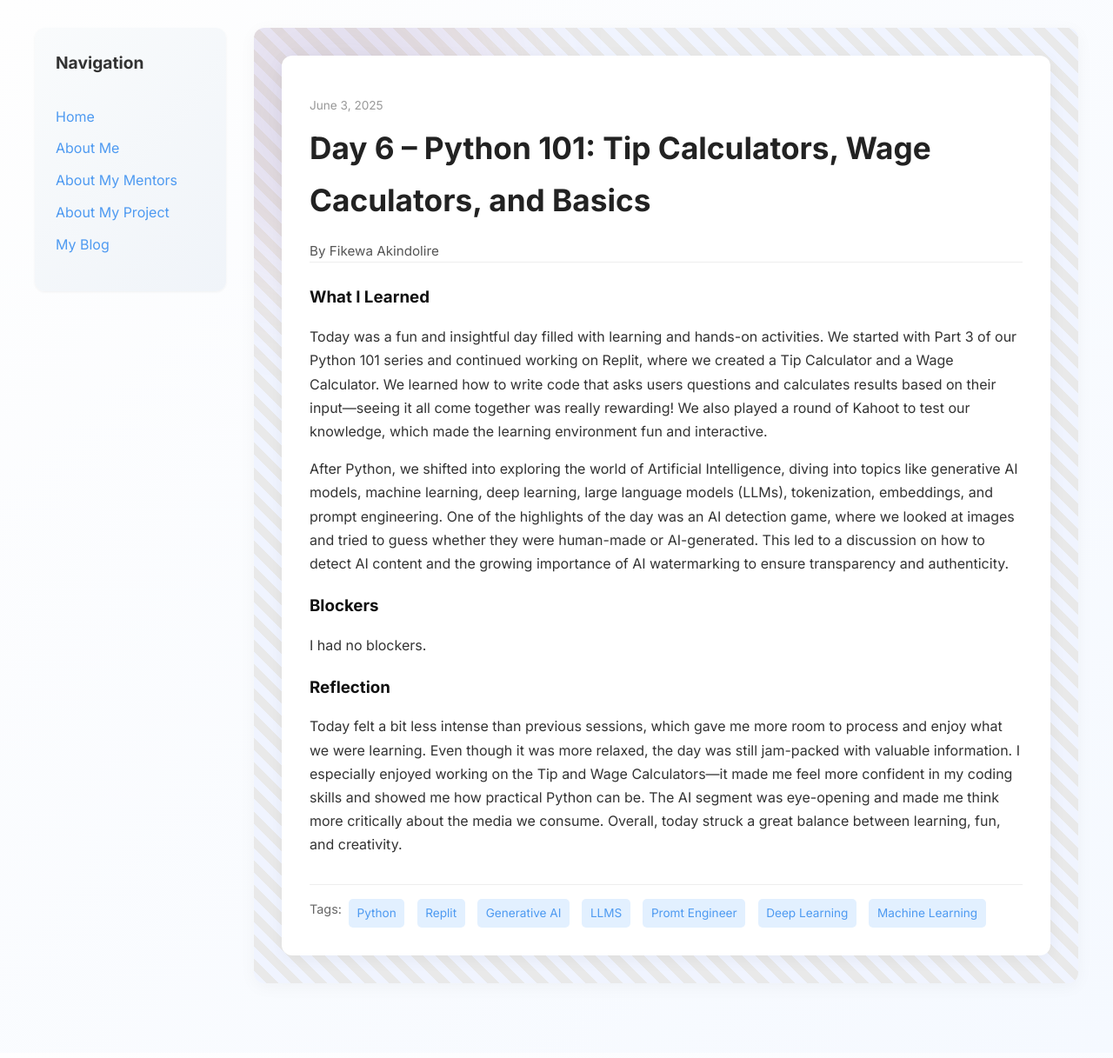
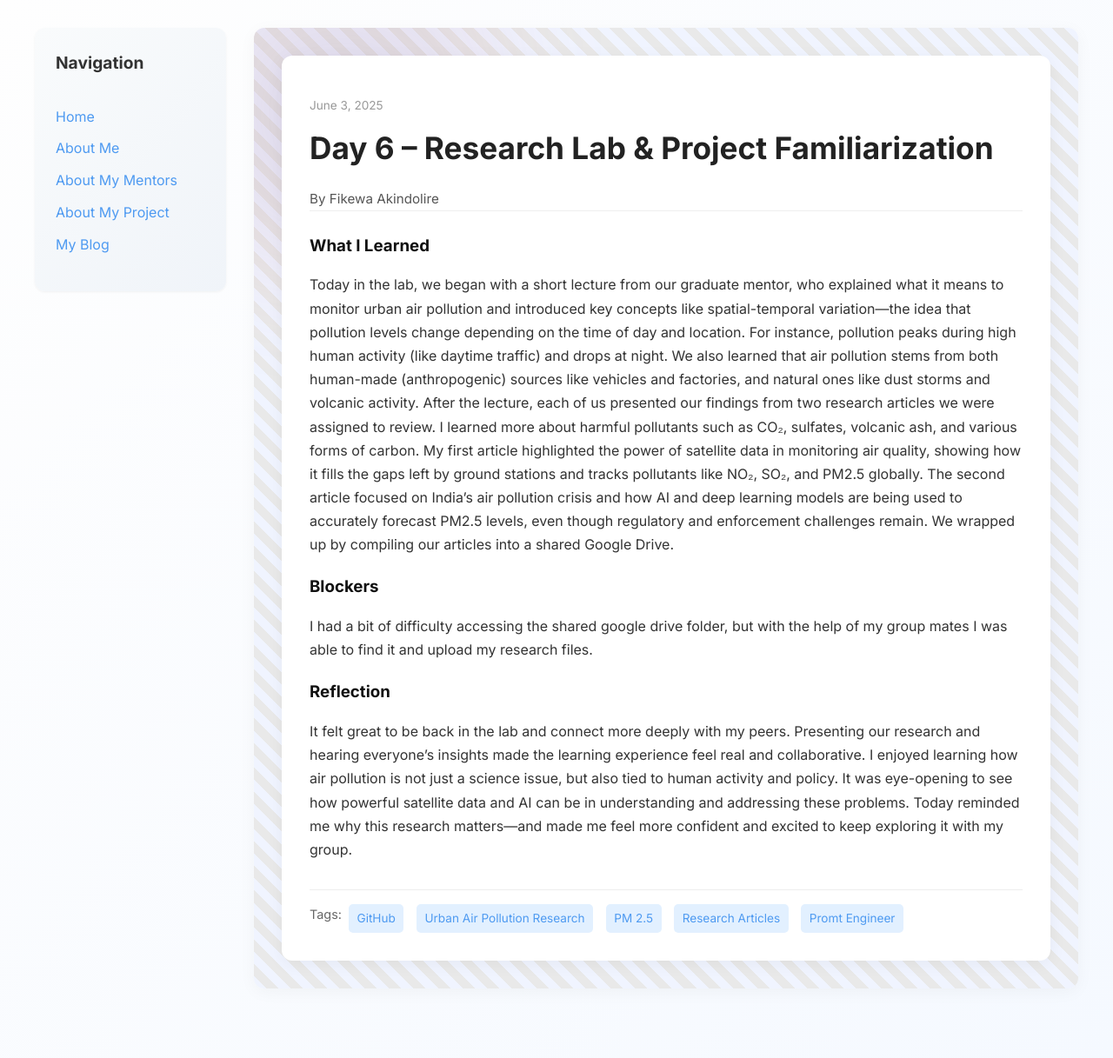
Before and after one commit to Fikewa-Akindolire/Fikewa-Akindolire.github.io, a Jekyll site: the page built from _posts/2025-06-03-day-6.md, in a window 1280 px wide. Shown: the whole page at 87% size. Built offline with Jekyll 4.4.1, drawn with Linux system fonts in a browser that asks for light colours.

Commit message:
Update 2025-06-03-day-6.md

```diff
--- a/_posts/2025-06-03-day-6.md
+++ b/_posts/2025-06-03-day-6.md
@@ -1,29 +1,19 @@
 ---
 layout: post
-title: "Day 6 – Python 101: Tip Calculators, Wage Caculators, and Basics"
+title: "Day 6 – Research Lab & Project Familiarization"
 date: 2025-06-03
 author: Fikewa Akindolire
-permalink: /day4.html
-tags: ["Python" , "Replit" , "Generative AI" , "LLMS" , "Promt Engineer" , "Deep Learning" , "Machine Learning"]
+permalink: /day6.html
+tags: ["GitHub" , "Urban Air Pollution Research" , "PM 2.5" , "Research Articles" , "Promt Engineer"]
 
 what_i_learned: |
-    Today was a fun and insightful day filled with learning and hands-on activities. We started with Part 3 of our Python 101 series and continued
-    working on Replit, where we created a Tip Calculator and a Wage Calculator. We learned how to write code that asks users questions and calculates
-    results based on their input—seeing it all come together was really rewarding! We also played a round of Kahoot to test our knowledge, which
-    made the learning environment fun and interactive.
-
-    After Python, we shifted into exploring the world of Artificial Intelligence, diving into topics like generative AI models, machine learning,
-    deep learning, large language models (LLMs), tokenization, embeddings, and prompt engineering. One of the highlights of the day was an AI
-    detection game, where we looked at images and tried to guess whether they were human-made or AI-generated. This led to a discussion on how to detect
-    AI content and the growing importance of AI watermarking to ensure transparency and authenticity.
+    Today in the lab, we began with a short lecture from our graduate mentor, who explained what it means to monitor urban air pollution and
+    introduced key concepts like spatial-temporal variation—the idea that pollution levels change depending on the time of day and location. For         instance, pollution peaks during high human activity (like daytime traffic) and drops at night. We also learned that air pollution stems from both     human-made (anthropogenic) sources like vehicles and factories, and natural ones like dust storms and volcanic activity. After the lecture, each     of us presented our findings from two research articles we were assigned to review. I learned more about harmful pollutants such as CO₂, sulfates,     volcanic ash, and various forms of carbon. My first article highlighted the power of satellite data in monitoring air quality, showing how it         fills the gaps left by ground stations and tracks pollutants like NO₂, SO₂, and PM2.5 globally. The second article focused on India’s air             pollution crisis and how AI and deep learning models are being used to accurately forecast PM2.5 levels, even though regulatory and enforcement     challenges remain. We wrapped up by compiling our articles into a shared Google Drive.
 
 blockers: |
-    I had no blockers.
+    I had a bit of difficulty accessing the shared google drive folder, but with the help of my group mates I was able to find it and upload my         research files.
 
 reflection: |
-    Today felt a bit less intense than previous sessions, which gave me more room to process and enjoy what we were learning. Even though it was
-    more relaxed, the day was still jam-packed with valuable information. I especially enjoyed working on the Tip and Wage Calculators—it made me
-    feel more confident in my coding skills and showed me how practical Python can be. The AI segment was eye-opening and made me think more
-    critically about the media we consume. Overall, today struck a great balance between learning, fun, and creativity.
+    It felt great to be back in the lab and connect more deeply with my peers. Presenting our research and hearing everyone’s insights made the           learning experience feel real and collaborative. I enjoyed learning how air pollution is not just a science issue, but also tied to human             activity and policy. It was eye-opening to see how powerful satellite data and AI can be in understanding and addressing these problems. Today        reminded me why this research matters—and made me feel more confident and excited to keep exploring it with my group.
 
 ---
```
